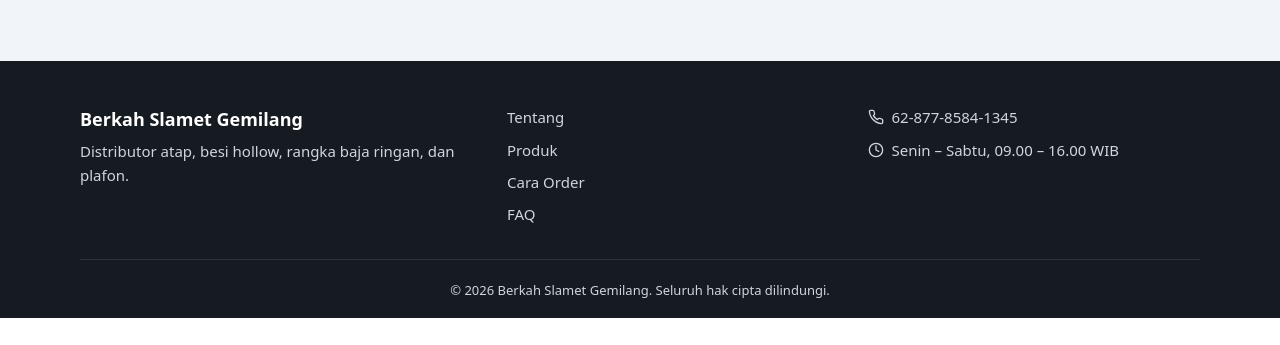
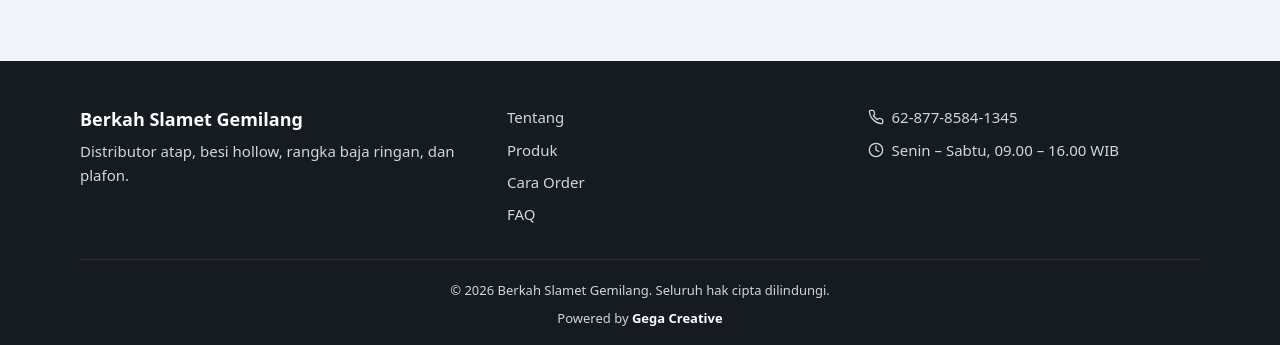
Before and after one commit to Daniyudha/berkah-slamet-landingpage, a plain HTML site: page index.html in a window 1280 px wide. Shown: the part 5584-5929 px from the top of the page. Before the commit the page ends 5902 px from the top, so only its background shows below. Drawn offline with nearby package versions, Linux system fonts and the light colour scheme.

Commit message:
chore: hapus URL github.io dari meta; tambah Powered by Gega Creative di footer
- Hapus <link rel=canonical> & <meta property=og:url> yang menunjuk github.io

- Footer: baris Powered by Gega Creative -> https://gegacreative.com

```diff
--- a/index.html
+++ b/index.html
@@ -5,7 +5,6 @@
   <meta name="viewport" content="width=device-width, initial-scale=1.0" />
   <title>Berkah Slamet Gemilang — Distributor Atap &amp; Baja Ringan Terpercaya</title>
   <meta name="description" content="Distributor atap galvalum, spandek, besi hollow, kanal C, reng baja ringan, & plafon. Harga distributor, stok ready, pengiriman cepat. Chat WhatsApp untuk penawaran." />
-  <link rel="canonical" href="https://daniyudha.github.io/berkah-slamet-landingpage/" />
   <meta name="theme-color" content="#0d4ea1" />
   <link rel="icon" type="image/png" href="assets/logo-bsg.png" />
 
@@ -13,7 +12,6 @@
   <meta property="og:type" content="website" />
   <meta property="og:site_name" content="Berkah Slamet Gemilang" />
   <meta property="og:locale" content="id_ID" />
-  <meta property="og:url" content="https://daniyudha.github.io/berkah-slamet-landingpage/" />
   <meta property="og:title" content="Berkah Slamet Gemilang — Distributor Atap &amp; Baja Ringan Terpercaya" />
   <meta property="og:description" content="Distributor atap galvalum, spandek, besi hollow, kanal C, reng baja ringan, & plafon. Harga distributor, stok ready, pengiriman cepat." />
   <meta property="og:image" content="https://raw.githubusercontent.com/Daniyudha/berkah-slamet-landingpage/master/assets/logo-bsg.png" />
@@ -248,6 +246,7 @@
     </div>
     <div class="mx-auto mt-8 w-[min(1120px,92%)] border-t border-white/10 py-4 text-center">
       <small class="text-[13px]">© <span id="year">2026</span> <span data-config="companyName">Berkah Slamet Gemilang</span>. Seluruh hak cipta dilindungi.</small>
+      <p class="m-0 mt-1.5 text-[13px]">Powered by <a class="font-semibold text-white no-underline hover:text-gold hover:underline" href="https://gegacreative.com" target="_blank" rel="noopener">Gega Creative</a></p>
     </div>
   </footer>
 
```
